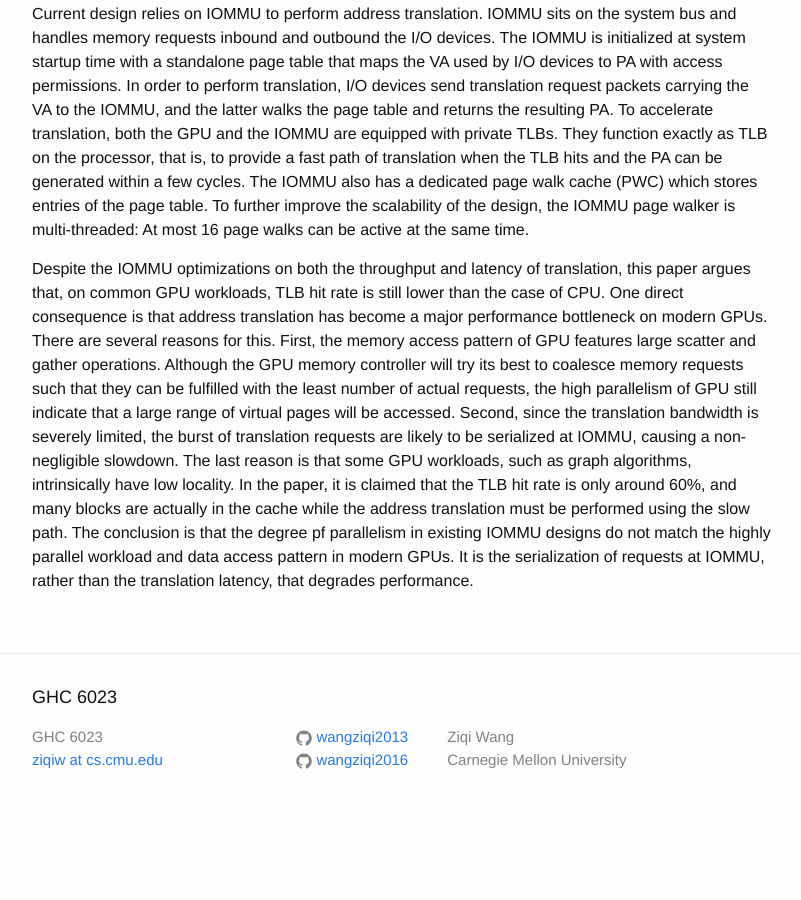
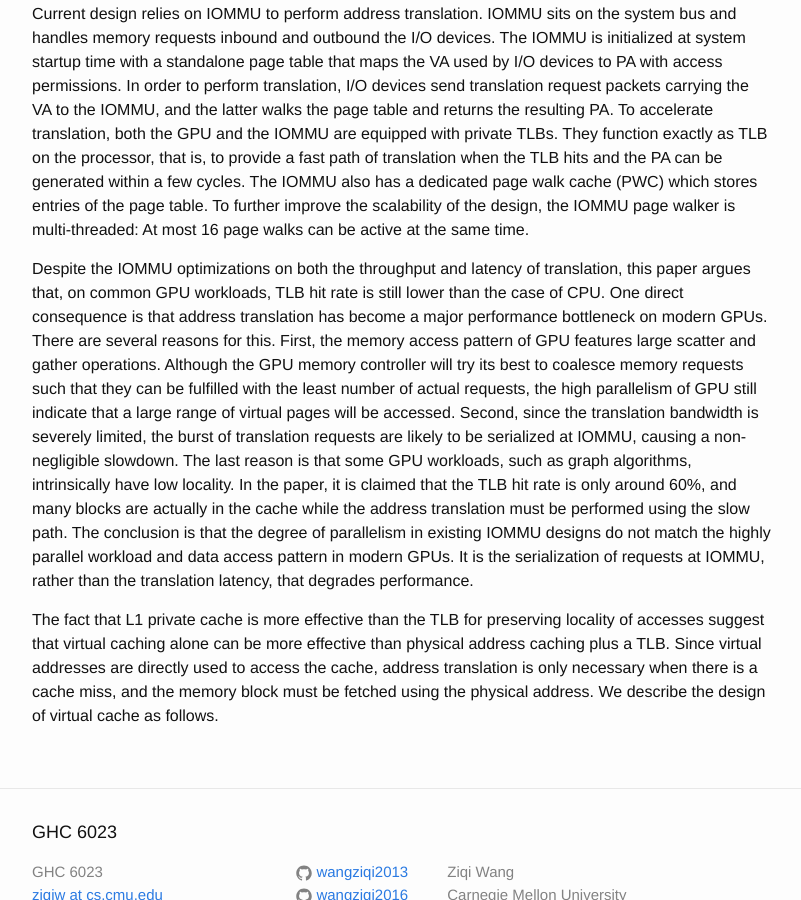
Before and after one commit to wangziqi2013/wangziqi2013.github.io, a Jekyll site: the page built from _posts/2018-12-30-filtering-translation-bandwidth-with-virtual-caching.markdown, in a window 1280 px wide and 900 px high, scrolled down 649 px. Shown: the whole window, without its empty margins (238-1039 px from the left). Built offline with Jekyll 4.4.1, drawn with Linux system fonts in a browser that asks for light colours; before the commit the page ends 1480 px from its top, so only the background shows below that.

Commit message:
Adding virtual caching

```diff
--- a/_posts/2018-12-30-filtering-translation-bandwidth-with-virtual-caching.markdown
+++ b/_posts/2018-12-30-filtering-translation-bandwidth-with-virtual-caching.markdown
@@ -37,6 +37,11 @@ indicate that a large range of virtual pages will be accessed. Second, since the
 the burst of translation requests are likely to be serialized at IOMMU, causing a non-negligible slowdown. The last reason
 is that some GPU workloads, such as graph algorithms, intrinsically have low locality. In the paper, it is claimed that
 the TLB hit rate is only around 60%, and many blocks are actually in the cache while the address translation must be
-performed using the slow path. The conclusion is that the degree pf parallelism in existing IOMMU designs do not
+performed using the slow path. The conclusion is that the degree of parallelism in existing IOMMU designs do not
 match the highly parallel workload and data access pattern in modern GPUs. It is the serialization of requests at IOMMU,
 rather than the translation latency, that degrades performance.
+
+The fact that L1 private cache is more effective than the TLB for preserving locality of accesses suggest that virtual
+caching alone can be more effective than physical address caching plus a TLB. Since virtual addresses are directly
+used to access the cache, address translation is only necessary when there is a cache miss, and the memory block must
+be fetched using the physical address. We describe the design of virtual cache as follows.
```
